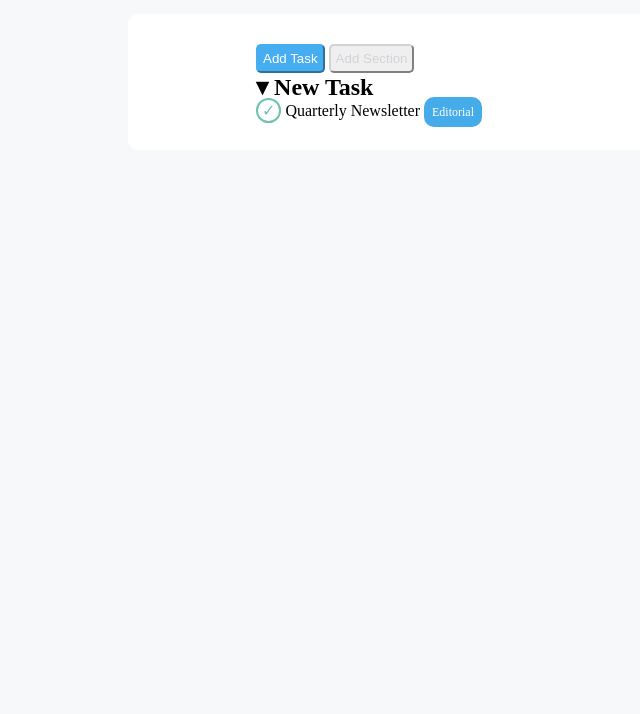
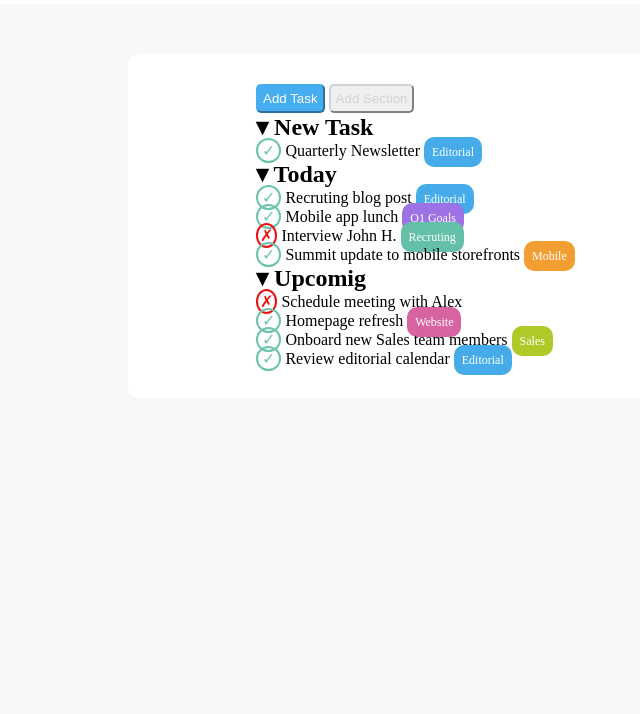
Before and after one commit to Barbon14/html-css-toboolist, a plain HTML site: page index.html in a window 1280 px wide. Shown: the part 86-800 px from the top of the page, without its empty margins (0-640 px from the left). Drawn offline with Linux system fonts and the light colour scheme.

Commit message:
added content

```diff
--- a/css/style.css
+++ b/css/style.css
@@ -10,6 +10,7 @@ body {
 
 header {
     background-color: white;
+    padding: 20px 30px;
 }
 
 /* title and logo */
@@ -68,7 +69,7 @@ header {
     padding: 2px;
 }
 
-/* tag settins */
+/* tag settings */
 .tag {
     border-radius: 10px;
     color: white;
@@ -76,6 +77,26 @@ header {
     padding: 8px;
 }
 
-.editorial {
+.blue {
     background-color: #45abe9;
 }
+
+.violet {
+    background-color: #9c72e4;
+}
+
+.green {
+    background-color: #65c0a9;
+}
+
+.orange {
+    background-color: #f29e33;
+}
+
+.pink {
+    background-color: #d863a1;
+}
+
+.lime {
+    background-color: #b0c928;
+}
--- a/index.html
+++ b/index.html
@@ -17,17 +17,69 @@
     <!-- main content -->
     <main>
         <div class="container">
-            <header>
+            <div>
                 <button class="button addtask">Add Task</button>
                 <button class="button addsect">Add Section</button>
-            </header>
+            </div>
 
             <section>
                 <h2>
                     &blacktriangledown; New Task
                 </h2>
                 <div class="task">
-                    <span class="check">&check;</span> Quarterly Newsletter <Span class="tag editorial">Editorial</Span>
+                    <span class="check">&check;</span>
+                     Quarterly Newsletter
+                    <Span class="tag blue">Editorial</Span>
+                </div>
+            </section>
+
+            <section>
+                <h2>
+                    &blacktriangledown; Today
+                </h2>
+                <div>
+                    <span class="check">&check;</span>
+                     Recruting blog post
+                    <Span class="tag blue">Editorial</Span>
+                </div>
+                <div>
+                    <span class="check">&check;</span>
+                     Mobile app lunch
+                    <Span class="tag violet">Q1 Goals</Span>
+                </div>
+                <div>
+                    <span class="uncheck">&cross;</span>
+                     Interview John H.
+                    <Span class="tag green">Recruting</Span>
+                </div>
+                <div>
+                    <span class="check">&check;</span>
+                     Summit update to mobile storefronts
+                    <Span class="tag orange">Mobile</Span>
+                </div>
+            </section>
+
+            <section>
+                <h2>
+                    &blacktriangledown; Upcomig
+                </h2>
+                <div>
+                    <span class="uncheck">&cross;</span>
+                    Schedule meeting with Alex
+                </div>
+                <div>
+                    <span class="check">&check;</span>
+                    Homepage refresh
+                    <Span class="tag pink">Website</Span>
+                </div>
+                <div>
+                    <span class="check">&check;</span>
+                    Onboard new Sales team members
+                    <Span class="tag lime">Sales</Span>
+                </div>
+                    <span class="check">&check;</span>
+                    Review editorial calendar
+                    <Span class="tag blue">Editorial</Span>
                 </div>
             </section>
         </div>
```
